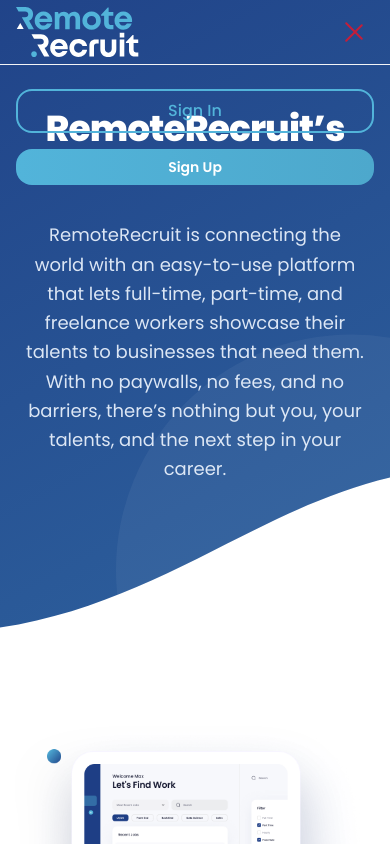
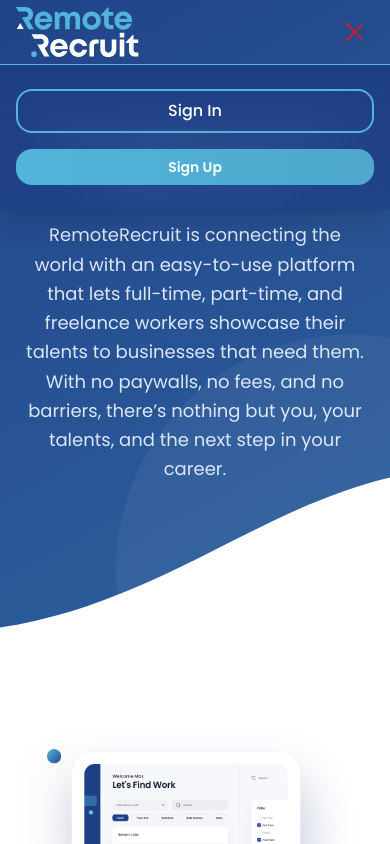
Before and after one commit to Grzafnan/remote-recruit, a React (Vite) app: page / in a window 390 px wide. Both pictures are taken after a click on the button "Open menu". Shown: the top 844 px of the page. Built offline with nearby package versions, Linux system fonts and the light colour scheme.

Commit message:
fix: update Navbar styles for improved responsiveness and accessibility

```diff
--- a/src/components/layout/Navbar.jsx
+++ b/src/components/layout/Navbar.jsx
@@ -28,7 +28,7 @@
 
   return (
     <header
-      className={`lg:max-w-[1440px] mx-auto lg:rounded-full fixed top-0 left-0 right-0 z-50 transition-all duration-300 ${scrolled
+      className={`w-[100vw] lg:max-w-[1440px] md:mx-auto lg:rounded-full fixed top-0 left-0 right-0 z-50 transition-all duration-300 ${scrolled
         ? 'bg-gradient-to-r from-primary-dark to-primary-dark/90 backdrop-blur-md shadow-xl py-3 lg:py-2'
         : 'bg-transparent'
         }`}
@@ -90,12 +90,12 @@
             initial={{ opacity: 0, height: 0 }}
             animate={{ opacity: 1, height: 'auto' }}
             exit={{ opacity: 0, height: 0 }}
-            className="md:hidden bg-dark border-t border-gray-100 overflow-hidden"
+            className="md:hidden bg-dark border-t border-primary-light overflow-hidden bg-gradient-to-b from-primary-dark to-primary-dark/70 backdrop-blur-xl shadow-xl"
           >
             <div className="px-4 py-6 flex flex-col gap-4">
               <a
                 href="#"
-                className="text-primary-light text-center font-medium py-2 rounded-2xl border-2 border-primary-light px-8 hover:bg-primary-light hover:text-primary-dark hover:-translate-y-0.5 active:translate-y-0"
+                className="text-white text-center font-medium py-2 rounded-2xl border-2 border-primary-light px-8 hover:bg-primary-light hover:text-primary-dark hover:-translate-y-0.5 active:translate-y-0"
                 onClick={() => setMobileOpen(false)}
               >
                 Sign In
```
